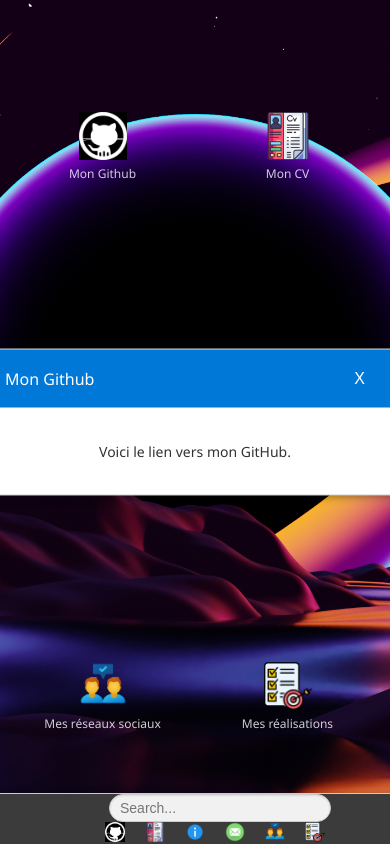
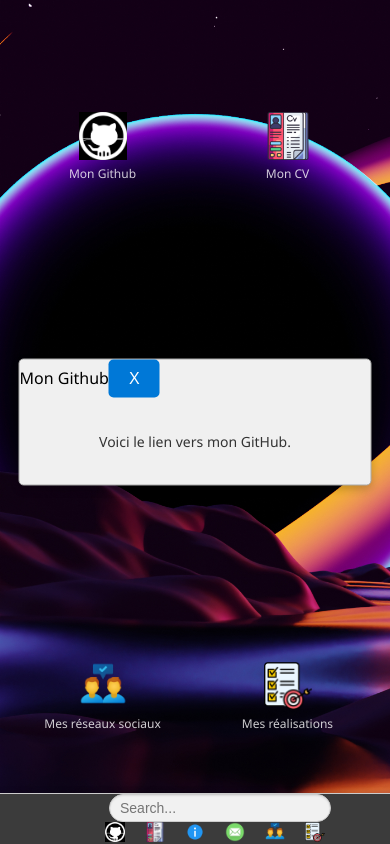
Before and after one commit to Haitaroo/portfolio, a React (Vite) app: page / in a window 390 px wide. Both pictures are taken after a click on the element 115 px from the left and 834 px from the top of the page. Built offline with nearby package versions, Linux system fonts and the light colour scheme; no server answers.

Commit message:
Amélioration de la fermeture pour mobile

```diff
--- a/src/components/PopupWindow.css
+++ b/src/components/PopupWindow.css
@@ -38,6 +38,7 @@
   color: white;
   font-size: 16px;
   cursor: pointer;
+  padding: 10px; /* Augmenter la zone cliquable */
   transition: color 0.3s;
 }
 
@@ -74,6 +75,11 @@
   .popup-window {
     width: 300px;
   }
+
+  .popup-header button {
+    font-size: 20px; /* Augmenter la taille de la police pour les appareils mobiles */
+    padding: 15px; /* Augmenter la zone cliquable */
+  }
 }
 
 @media (max-width: 480px) {
@@ -81,41 +87,3 @@
     width: 90%;
   }
 }
-  .draggable-handle {
-    background-color: #0078d7;
-    color: white;
-    padding: 10px;
-    cursor: move;
-    border-radius: 5px 5px 0 0;
-  }
-  .popup-window {
-    position: absolute;
-    width: 400px;
-    border: 1px solid #ccc;
-    border-radius: 5px;
-    background-color: white;
-    box-shadow: 0 0 10px rgba(0, 0, 0, 0.5);
-  }
-
-  .draggable-handle {
-    background-color: #0078d7;
-    color: white;
-    padding: 10px;
-    cursor: move;
-    border-radius: 5px 5px 0 0;
-    display: flex;
-    justify-content: space-between;
-    align-items: center;
-  }
-
-  .close-button {
-    background: none;
-    border: none;
-    color: white;
-    font-size: 16px;
-    cursor: pointer;
-  }
-
-  .popup-content {
-    padding: 20px;
-  }
```
Lines whose indentation alone changed are shown as unchanged.
